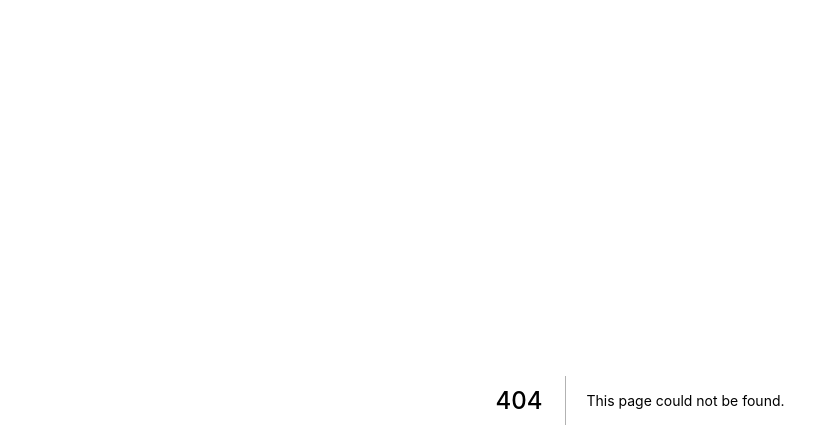
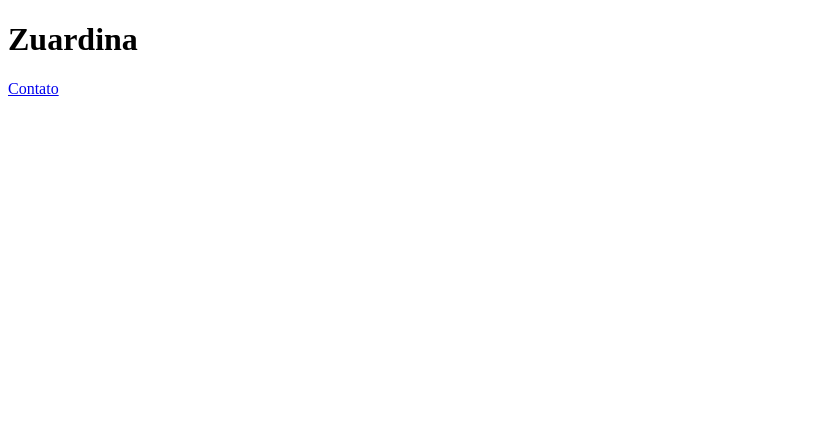
Before and after one commit to Victor2752/PrototipoSite, a Next.js app: page /component/header in a window 1280 px wide. Before the commit this address had no page. Shown: the top 448 px of the page, without its empty margins (0-839 px from the left). Built offline with nearby package versions, Linux system fonts and the light colour scheme.

Commit message:
bug css
descobre como resolve dps to atrasado

```diff
--- /dev/null
+++ b/pages/component/header.css
@@ -0,0 +1,3 @@
+.header{
+    width: 100vw;
+}
--- /dev/null
+++ b/pages/component/header.js
@@ -0,0 +1,16 @@
+import Link from "next/link";
+import './header.css';
+
+function Header (){
+    return(
+        <div>
+            <h1>Zuardina</h1>
+
+            <Link href="/contatos">
+                <a>Contato</a>
+            </Link>
+        </div>
+    )
+}
+
+export default Header;
--- a/pages/index.js
+++ b/pages/index.js
@@ -1,8 +1,9 @@
+import Header from './component/header'
+
 function Home(){
     return(
         <div>
-            <h1>Zuardina</h1>
-            <a href="/contatos">Contatos</a>
+            <Header />
         </div>
     )
 }
```
